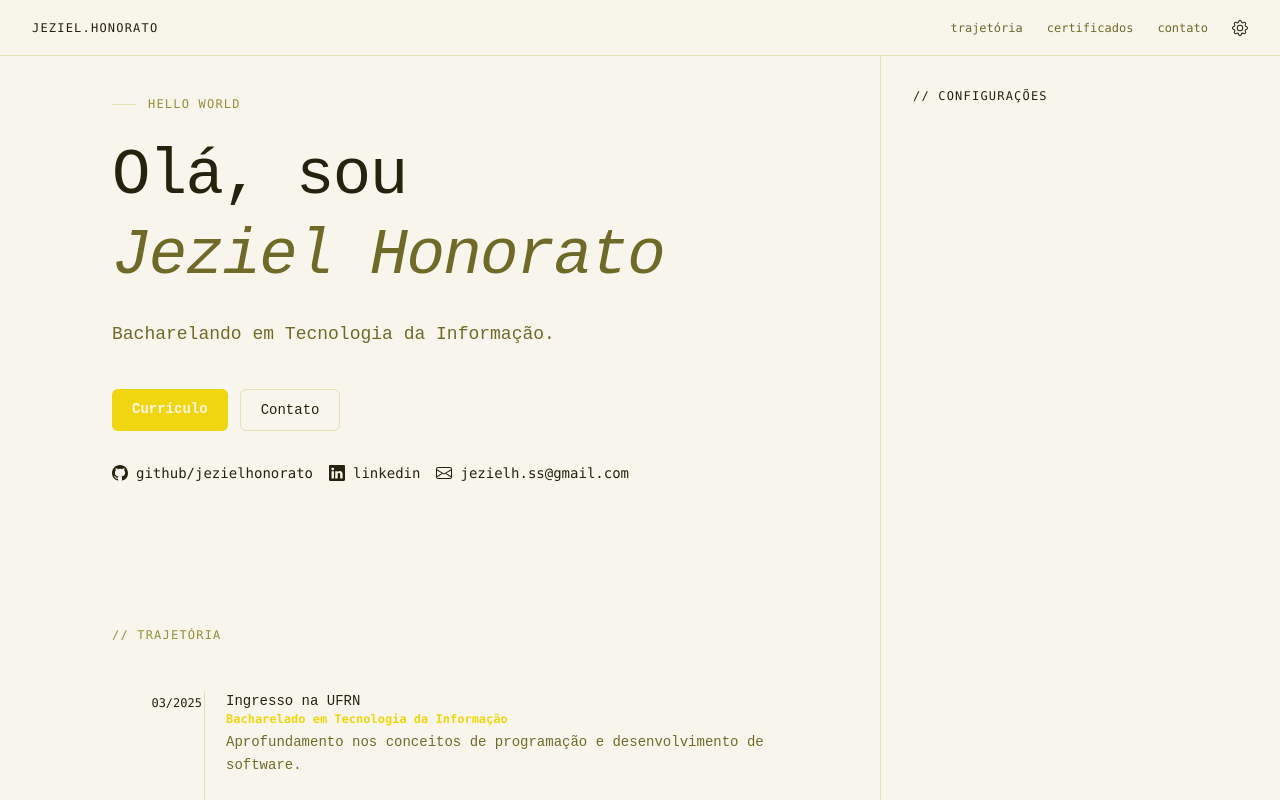
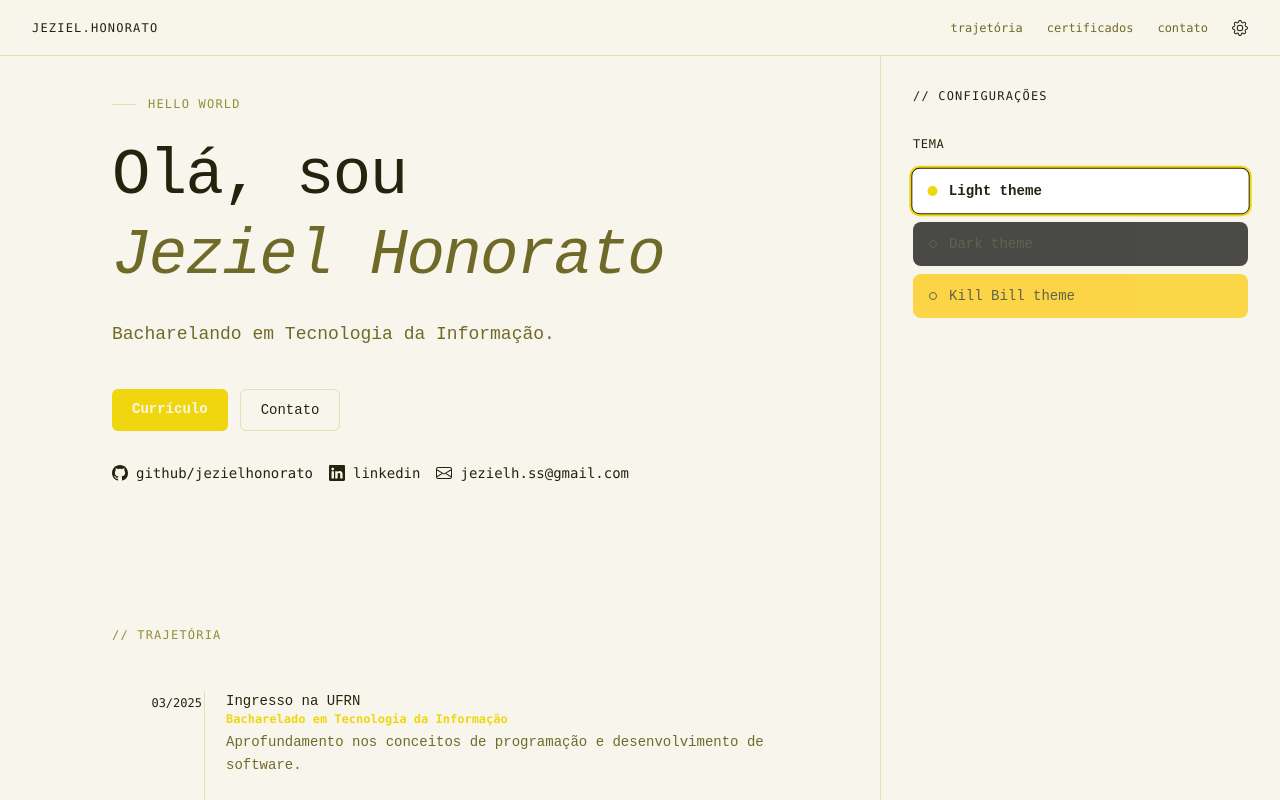
Before and after one commit to JezielHonorato/JezielHonorato.github.io, a Vue app in the folder vue-project/: page / in a window 1280 px wide. Both pictures are taken after a click on the icon 1240 px from the left and 27 px from the top of the page. Shown: the part 56-856 px from the top of the page. Built offline with nearby package versions, Linux system fonts and the light colour scheme; a web font is replaced by a local one.

Commit message:
Alterar temas pela config

```diff
--- a/vue-project/src/App.vue
+++ b/vue-project/src/App.vue
@@ -18,7 +18,7 @@
 </template>
 
 <script setup lang="ts">
-import { ref, watch, nextTick } from 'vue'
+import { ref, onMounted, watch, nextTick } from 'vue'
 import Navbar from './components/Navbar.vue'
 import Hero from './components/Hero.vue'
 import Timeline from './components/Timeline.vue'
@@ -26,7 +26,12 @@ import Certificates from './components/Certificates.vue'
 import Contact from './components/Contact.vue'
 import Footer from './components/Footer.vue'
 import Settings from './components/Settings.vue'
-import { isSettingsOpen } from '@/store/settings'
+import { isSettingsOpen, mudarTema, type Tema } from '@/store/settings'
+import { carregarTema } from '@/store/theme'
+
+onMounted(() => {
+  carregarTema()
+})
 
 const settingsContainer = ref<HTMLElement | null>(null)
 
--- a/vue-project/src/components/Certificates.vue
+++ b/vue-project/src/components/Certificates.vue
@@ -3,7 +3,7 @@
     <p class="font-mono text-xs tracking-widest text-text-400 mb-10">// CERTIFICADOS</p>
 
     <div class="grid sm:grid-cols-2 gap-4">
-      <div v-for="cert in certs" :key="cert.nome" @click="openCert(cert)" class="group cursor-pointer block p-5 rounded-xl border border-text-200 bg-background-50 transition-all duration-200 hover:-translate-y-0.5 hover:bg-background-100 hover:border-text-300 hover:shadow-sm">
+      <div v-for="cert in certs" :key="cert.nome" @click="openCert(cert)" class="group cursor-pointer block p-5 rounded-xl border border-text-200 bg-background-50 transition-all duration-200 hover:-translate-y-0.5 hover:bg-bg-hover hover:border-text-300 hover:shadow-sm">
         <p class="text-sm font-medium text-text-900 mb-1 leading-snug">
           {{ cert.nome }}
         </p>
--- a/vue-project/src/components/Navbar.vue
+++ b/vue-project/src/components/Navbar.vue
@@ -12,10 +12,7 @@
         </li>
       </ul>
       <div class="flex gap-2">
-        <component :is="IconSettings" @click="openSettings()" class="w-4 h-4 cursor-pointer" />
-        <!--
-			<button v-for="tema in temas" :key="tema.nome" @click="mudarTema(tema.nome as 'light' | 'dark' | 'kill-bill')" class="w-5 h-5 rounded-full transition" :class="[tema.cor, temaAtual === tema.nome ? 'ring-2 ring-text-main' : '']" />
-		-->
+        <IconSettings @click="openSettings()" class="w-4 h-4 cursor-pointer" />
       </div>
     </div>
   </nav>
@@ -23,42 +20,10 @@
 
 <script setup lang="ts">
 import { IconSettings } from '@/icons'
-import { ref, onMounted } from 'vue'
-import { isSettingsOpen, toggleSettings } from '@/store/settings'
-
-onMounted(() => {
-  const temaSalvo = (localStorage.getItem('theme') as 'light' | 'dark' | 'kill-bill') ?? 'light'
-
-  mudarTema(temaSalvo)
-})
+import { toggleSettings } from '@/store/settings'
 
 function openSettings(): void {
   toggleSettings()
-}
-
-const temaAtual = ref<'light' | 'dark' | 'kill-bill'>('light')
-
-const temas = [
-  { nome: 'light', cor: 'bg-white border' },
-  { nome: 'dark', cor: 'bg-black' },
-  { nome: 'kill-bill', cor: 'bg-yellow-400' },
-]
-
-function mudarTema(tema: 'light' | 'dark' | 'kill-bill'): void {
-  const root = document.documentElement
-
-  root.classList.remove('dark', 'theme-kill-bill')
-
-  if (tema === 'dark') {
-    root.classList.add('dark')
-  }
-  if (tema === 'kill-bill') {
-    root.classList.add('theme-kill-bill')
-  }
-
-  temaAtual.value = tema
-
-  localStorage.setItem('theme', tema)
 }
 
 interface Link {
--- a/vue-project/src/components/Settings.vue
+++ b/vue-project/src/components/Settings.vue
@@ -1,7 +1,19 @@
 <template>
   <section class="p-6 sm:p-8">
-    <p class="font-mono text-xs tracking-widest text-text-400 mb-6">// CONFIGURAÇÕES</p>
+    <p class="font-mono text-xs tracking-widest text-text-400 mb-8">// CONFIGURAÇÕES</p>
+    <div class="mb-6">
+      <h3 class="text-xs font-mono tracking-wider text-text-500 uppercase mb-4">Tema</h3>
+
+      <div class="grid grid-cols-1 gap-2">
+        <button v-for="tema in temas" :key="tema.nome" @click="mudarTema(tema.nome)" class="flex items-center cursor-pointer gap-3 w-full px-4 py-3 rounded-lg text-left text-sm font-medium transition-all duration-200" :class="[tema.preview, temaAtual === tema.nome ? 'ring-2 ring-brand scale-[1.01] shadow-sm font-semibold' : 'opacity-70 hover:opacity-100']">
+          <span class="w-2 h-2 rounded-full transition-transform" :class="temaAtual === tema.nome ? 'bg-brand scale-125' : 'bg-transparent border border-current'" />
+          {{ tema.label }} theme
+        </button>
+      </div>
+    </div>
   </section>
 </template>
 
-<script setup lang="ts"></script>
+<script setup lang="ts">
+import { temas, temaAtual, mudarTema } from '@/store/theme'
+</script>
--- a/vue-project/src/store/settings.ts
+++ b/vue-project/src/store/settings.ts
@@ -1,7 +1,27 @@
 import { ref } from 'vue'
 
-export const isSettingsOpen = ref<boolean>(false)
+export type Tema = 'light' | 'dark' | 'kill-bill'
+
+export const isSettingsOpen = ref(false)
+
+export const temaAtual = ref<Tema>('light')
 
 export function toggleSettings() {
   isSettingsOpen.value = !isSettingsOpen.value
 }
+
+export function mudarTema(novoTema: Tema): void {
+  const root = document.documentElement
+
+  root.classList.remove('dark', 'theme-kill-bill')
+
+  if (novoTema === 'dark') {
+    root.classList.add('dark')
+  } else if (novoTema === 'kill-bill') {
+    root.classList.add('theme-kill-bill')
+  }
+
+  temaAtual.value = novoTema
+
+  localStorage.setItem('theme', novoTema)
+}
--- /dev/null
+++ b/vue-project/src/store/theme.ts
@@ -0,0 +1,66 @@
+import { ref } from 'vue'
+
+export const temas = [
+  {
+    nome: 'light',
+    label: 'Light',
+    preview: 'bg-white border',
+  },
+  {
+    nome: 'dark',
+    label: 'Dark',
+    preview: 'bg-black',
+  },
+  {
+    nome: 'kill-bill',
+    label: 'Kill Bill',
+    preview: 'bg-yellow-400',
+  },
+] as const
+
+export type Tema = (typeof temas)[number]['nome']
+
+export const temaAtual = ref<Tema>('light')
+
+const classesTema: Record<Tema, string | null> = {
+  light: null,
+  dark: 'dark',
+  'kill-bill': 'theme-kill-bill',
+}
+
+function aplicarTema(tema: Tema): void {
+  const root = document.documentElement
+
+  Object.values(classesTema)
+    .filter(Boolean)
+    .forEach((classe) => {
+      root.classList.remove(classe!)
+    })
+
+  const classe = classesTema[tema]
+
+  if (classe) {
+    root.classList.add(classe)
+  }
+}
+
+export function mudarTema(tema: Tema): void {
+  aplicarTema(tema)
+
+  temaAtual.value = tema
+
+  localStorage.setItem('theme', tema)
+}
+
+export function carregarTema(): void {
+  const temaSalvo = localStorage.getItem('theme')
+
+  const temaExiste = temas.some((tema) => tema.nome === temaSalvo)
+
+  if (temaExiste) {
+    mudarTema(temaSalvo as Tema)
+    return
+  }
+
+  mudarTema('light')
+}
```
